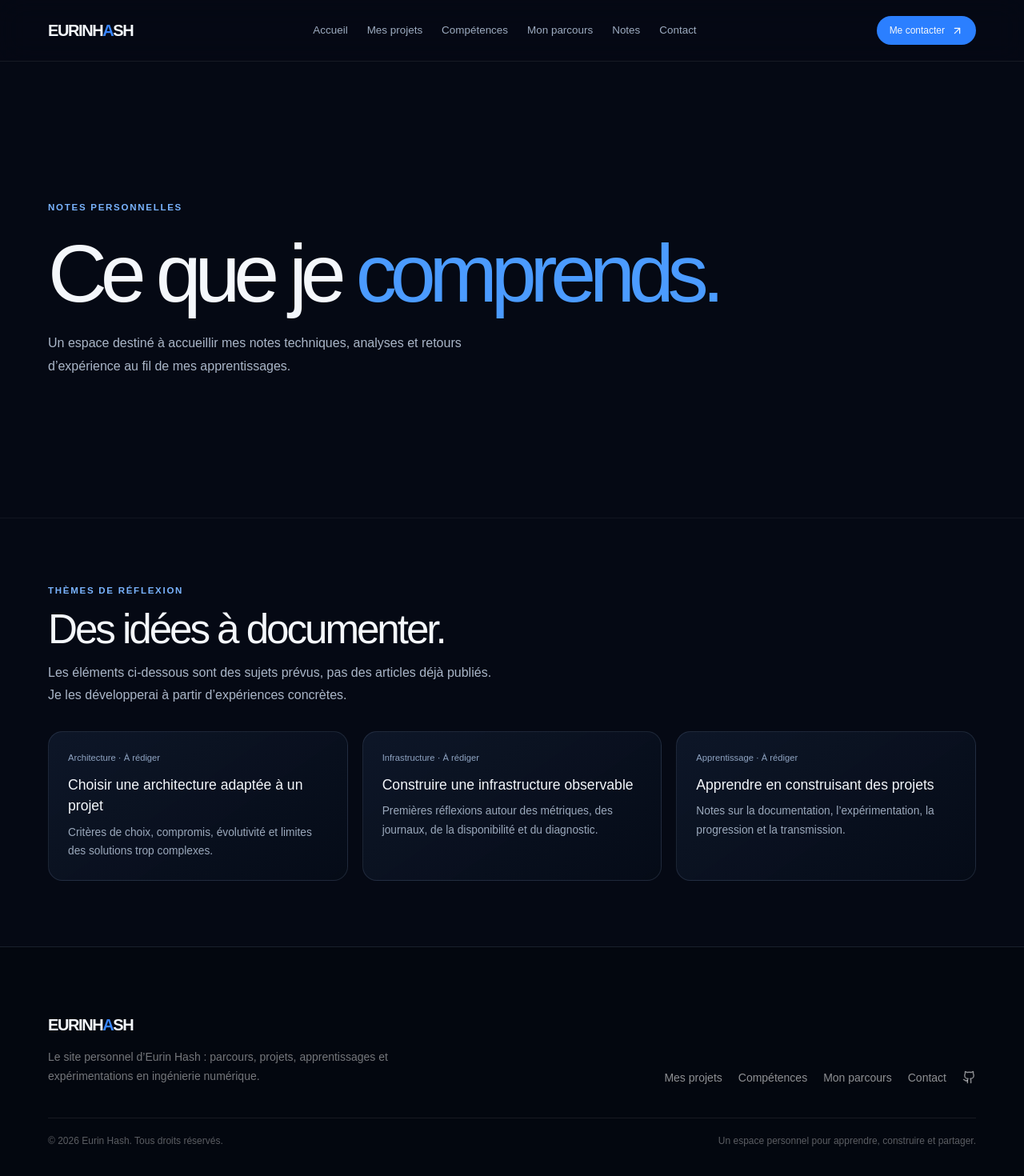
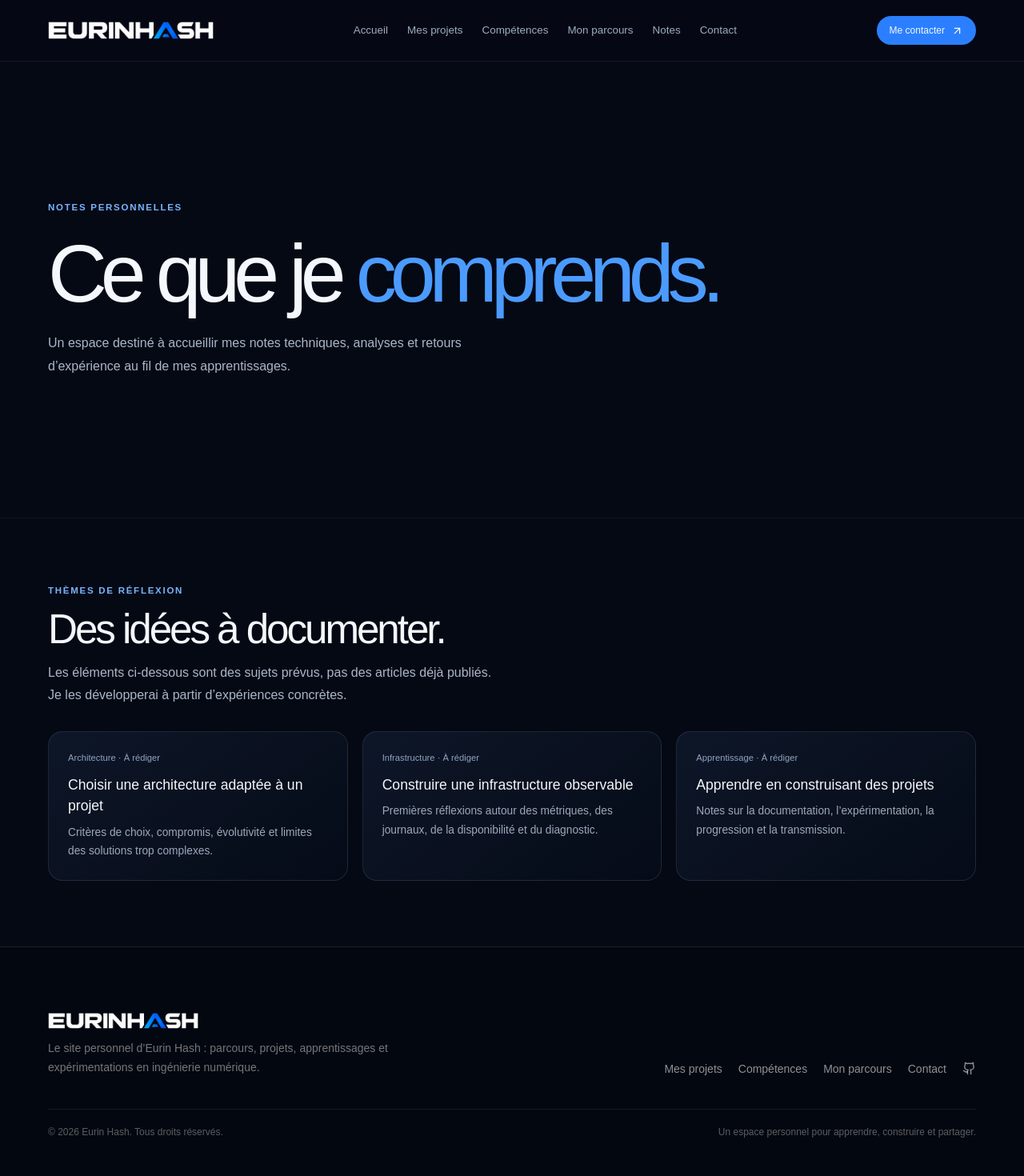
Before and after one commit to digitaleflex/eurinhash, a Next.js app: page /notes in a window 1280 px wide. Shown: the top 1470 px of the page at 80% size. Built offline with nearby package versions, Linux system fonts and the light colour scheme.

Commit message:
feat: display brand wordmark and wire favicons
Replace the CSS-text wordmark in header and footer with the transparent logo image and declare icon/apple-touch metadata in the root layout.

```diff
--- a/src/app/layout.tsx
+++ b/src/app/layout.tsx
@@ -8,6 +8,13 @@ export const metadata: Metadata = {
     template: "%s — Eurin Hash"
   },
   description: "Le site personnel d’Eurin Hash : parcours, projets, compétences et réflexions autour du développement, du cloud, de l’architecture des systèmes et de la cybersécurité.",
+  icons: {
+    icon: [
+      { url: "/icon-32.png", sizes: "32x32", type: "image/png" },
+      { url: "/icon-192.png", sizes: "192x192", type: "image/png" }
+    ],
+    apple: [{ url: "/apple-icon-180.png", sizes: "180x180", type: "image/png" }]
+  },
   openGraph: {
     type: "website",
     locale: "fr_FR",
--- a/src/components/site-footer.tsx
+++ b/src/components/site-footer.tsx
@@ -1,9 +1,10 @@
 import Link from "next/link";
+import Image from "next/image";
 import { Github } from "lucide-react";
 
 export function SiteFooter() {
   return <footer className="site-footer"><div className="container-shell grid gap-8 py-10 md:grid-cols-[1fr_auto] md:items-end">
-    <div><Link className="wordmark text-lg" href="/">EURINH<span>A</span>SH</Link>
+    <div><Link className="wordmark text-lg" href="/"><Image src="/eurinhash-wordmark-trim.png" alt="" width={480} height={51} className="h-[20px] w-auto" /></Link>
       <p className="mt-3 max-w-md text-sm leading-6 text-white/45">Le site personnel d’Eurin Hash : parcours, projets, apprentissages et expérimentations en ingénierie numérique.</p>
     </div>
     <div className="flex flex-wrap items-center gap-5 text-sm text-white/55">
--- a/src/components/site-header.tsx
+++ b/src/components/site-header.tsx
@@ -1,4 +1,5 @@
 import Link from "next/link";
+import Image from "next/image";
 import { ArrowUpRight, Menu } from "lucide-react";
 import { Button } from "@/components/ui/button";
 
@@ -13,7 +14,7 @@ const links = [
 
 export function SiteHeader({ current = "/" }: { current?: string }) {
   return <header className="site-header"><div className="container-shell flex h-[76px] items-center justify-between gap-5">
-    <Link className="wordmark" href="/" aria-label="Eurin Hash, accueil">EURINH<span>A</span>SH</Link>
+    <Link className="wordmark" href="/" aria-label="Eurin Hash, accueil"><Image src="/eurinhash-wordmark-trim.png" alt="" width={480} height={51} priority className="h-[22px] w-auto shrink-0" /></Link>
     <nav aria-label="Navigation principale" className="hidden items-center gap-6 lg:flex">
       {links.map(l => <Link key={l.href} href={l.href} aria-current={current === l.href ? "page" : undefined} className={`nav-link ${current === l.href ? "nav-link-active" : ""}`}>{l.label}</Link>)}
     </nav>
```
